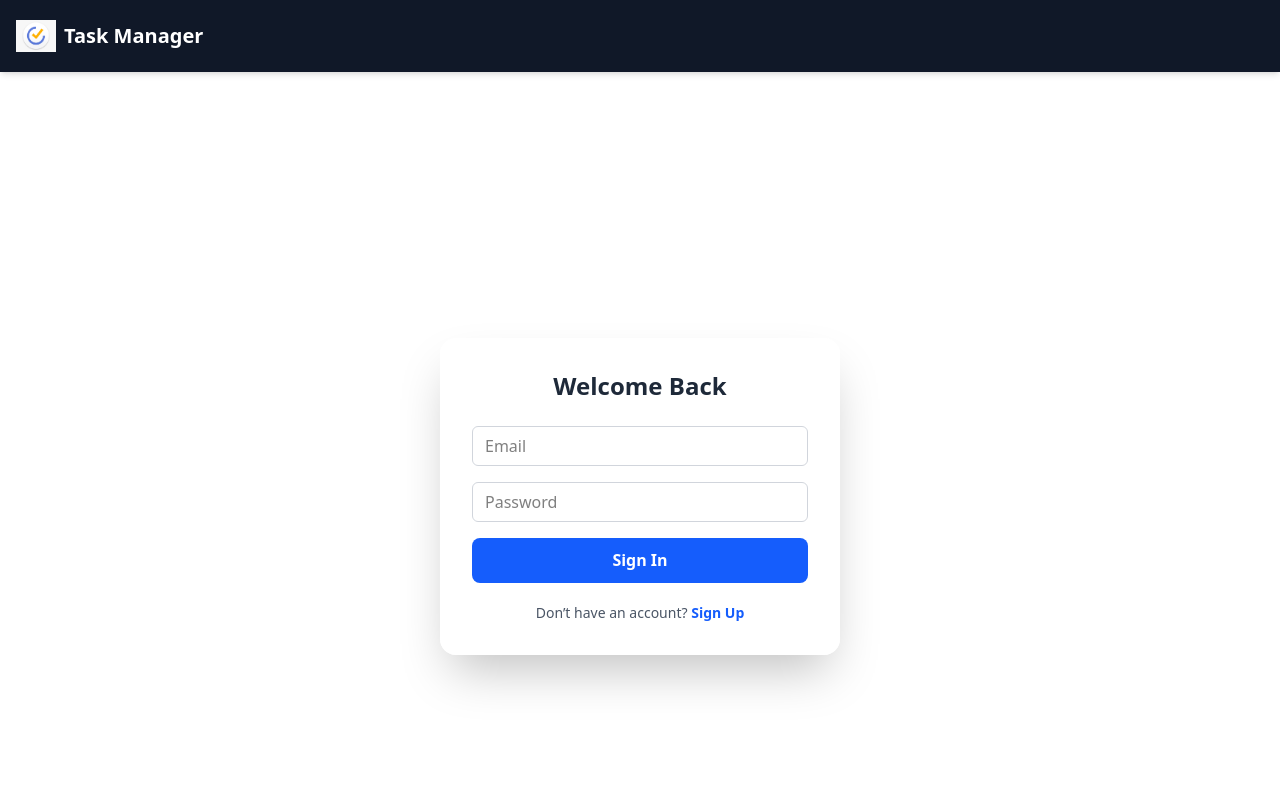
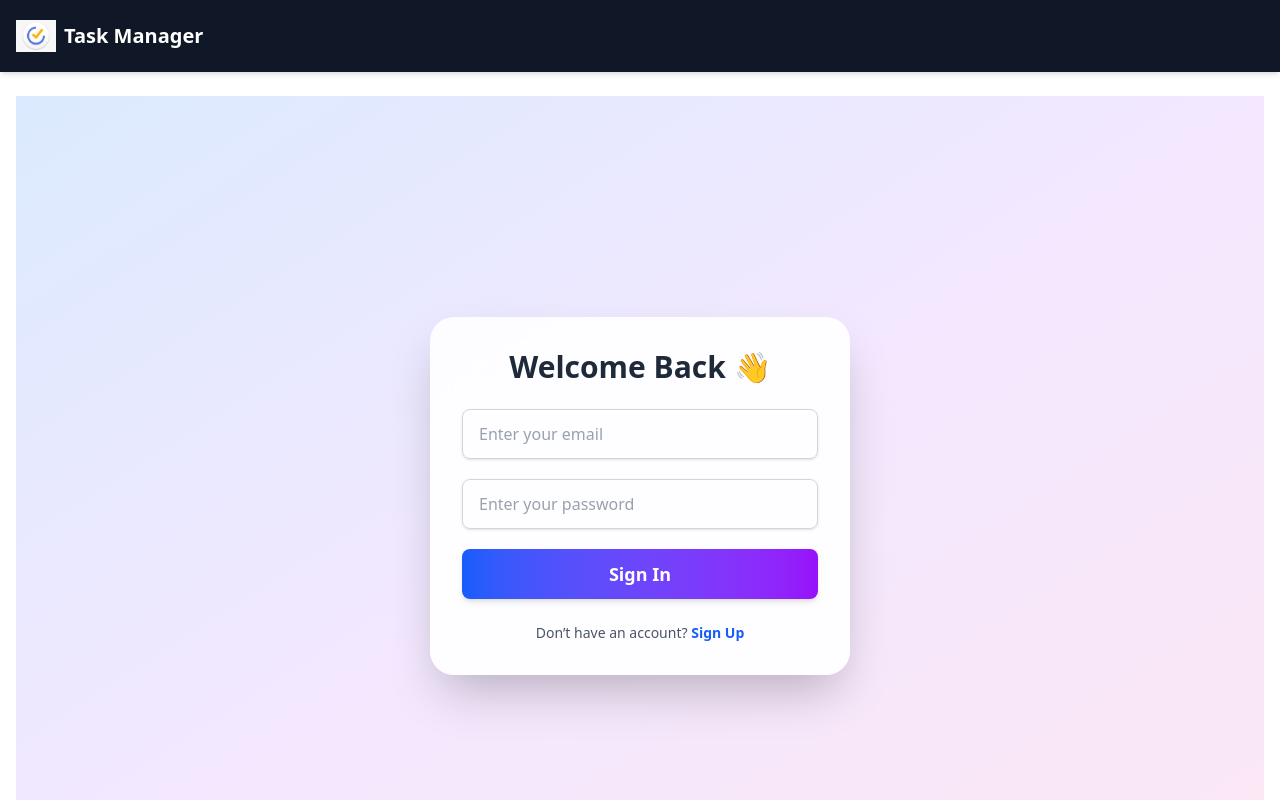
Before and after one commit to zumra2002/Task-Management-Project-Frontend, a React (Vite) app: page / in a window 1280 px wide. Shown: the top 800 px of the page. Built offline with nearby package versions, Linux system fonts and the light colour scheme.

Commit message:
update files

```diff
--- a/src/pages/Login.jsx
+++ b/src/pages/Login.jsx
@@ -29,31 +29,30 @@ function Login() {
       });
   };
 
-  // Redirect to the Register Page
   const handleSignUp = () => {
     navigate('/register');
   };
 
   return (
-    <div className="w-full h-screen flex items-center justify-center bg-picture">
-      <div className="w-[400px] bg-white/80 backdrop-blur-xl shadow-2xl rounded-2xl p-8">
-        <h2 className="text-2xl font-bold text-center text-gray-800 mb-6">
-          Welcome Back
+    <div className="w-full h-screen flex items-center justify-center bg-gradient-to-br from-blue-100 via-purple-100 to-pink-100">
+      <div className="w-[420px] bg-white/90 backdrop-blur-xl shadow-2xl rounded-3xl p-8">
+        <h2 className="text-3xl font-extrabold text-center text-gray-800 mb-6">
+          Welcome Back 👋
         </h2>
 
-        <form onSubmit={handleOnSubmit} className="flex flex-col space-y-4">
+        <form onSubmit={handleOnSubmit} className="flex flex-col space-y-5">
           <input
             type="email"
-            placeholder="Email"
-            className="w-full h-[40px] px-3 rounded-md border border-gray-300 focus:outline-none focus:ring-2 focus:ring-blue-500"
+            placeholder="Enter your email"
+            className="w-full h-[50px] px-4 rounded-lg border border-gray-300 focus:outline-none focus:ring-2 focus:ring-blue-500 shadow-sm text-gray-700 placeholder-gray-400"
             value={email}
             onChange={(e) => setEmail(e.target.value)}
           />
 
           <input
             type="password"
-            placeholder="Password"
-            className="w-full h-[40px] px-3 rounded-md border border-gray-300 focus:outline-none focus:ring-2 focus:ring-blue-500"
+            placeholder="Enter your password"
+            className="w-full h-[50px] px-4 rounded-lg border border-gray-300 focus:outline-none focus:ring-2 focus:ring-blue-500 shadow-sm text-gray-700 placeholder-gray-400"
             value={password}
             onChange={(e) => setPassword(e.target.value)}
           />
@@ -61,13 +60,13 @@ function Login() {
           {/* Sign In Button */}
           <button
             type="submit"
-            className="w-full h-[45px] bg-blue-600 text-white rounded-lg font-semibold hover:bg-blue-700 transition-all duration-300"
+            className="w-full h-[50px] bg-gradient-to-r from-blue-600 to-purple-600 text-white rounded-lg font-semibold text-lg shadow-md hover:opacity-90 active:scale-95 transition-all duration-200"
           >
             Sign In
           </button>
         </form>
 
-        <p className="text-sm text-gray-600 text-center mt-5">
+        <p className="text-sm text-gray-600 text-center mt-6">
           Don’t have an account?{' '}
           <span
             onClick={handleSignUp}
--- a/src/pages/UserRegister.jsx
+++ b/src/pages/UserRegister.jsx
@@ -29,7 +29,6 @@ const UserRegister = () => {
 
     const { firstname, lastname, email, password } = formData;
 
-    // Validation
     if (!firstname || !lastname || !email || !password) {
       setError('All fields are required.');
       toast.error('All fields are required.');
@@ -65,11 +64,6 @@ const UserRegister = () => {
       });
       navigate('/');
     } catch (err) {
-      console.error(
-        'Error:',
-        err.response ? err.response.data : err.message
-      );
-
       if (err.response) {
         setError(err.response.data.message || 'Error registering user.');
         toast.error(err.response.data.message || 'Error registering user.');
@@ -83,10 +77,10 @@ const UserRegister = () => {
   };
 
   return (
-    <div className="w-full h-screen flex items-center justify-center bg-picture">
-      <div className="w-[420px] bg-white/80 backdrop-blur-xl shadow-2xl rounded-2xl p-8">
-        <h2 className="text-2xl font-bold text-center text-gray-800 mb-6">
-          Create an Account
+    <div className="w-full h-screen flex items-center justify-center bg-gradient-to-br from-blue-100 via-purple-100 to-pink-100">
+      <div className="w-[420px] bg-white/90 backdrop-blur-xl shadow-2xl rounded-3xl p-8">
+        <h2 className="text-3xl font-extrabold text-center text-gray-800 mb-6">
+          Create an Account ✨
         </h2>
 
         {error && <p className="text-red-500 text-center mb-4">{error}</p>}
@@ -112,7 +106,7 @@ const UserRegister = () => {
               value={formData.firstname}
               onChange={handleChange}
               placeholder="Enter first name"
-              className="w-full h-[40px] px-3 rounded-md border border-gray-300 focus:outline-none focus:ring-2 focus:ring-blue-500"
+              className="w-full h-[50px] px-4 rounded-lg border border-gray-300 focus:outline-none focus:ring-2 focus:ring-blue-500 shadow-sm"
             />
           </div>
 
@@ -131,7 +125,7 @@ const UserRegister = () => {
               value={formData.lastname}
               onChange={handleChange}
               placeholder="Enter last name"
-              className="w-full h-[40px] px-3 rounded-md border border-gray-300 focus:outline-none focus:ring-2 focus:ring-blue-500"
+              className="w-full h-[50px] px-4 rounded-lg border border-gray-300 focus:outline-none focus:ring-2 focus:ring-blue-500 shadow-sm"
             />
           </div>
 
@@ -150,7 +144,7 @@ const UserRegister = () => {
               value={formData.email}
               onChange={handleChange}
               placeholder="Enter email"
-              className="w-full h-[40px] px-3 rounded-md border border-gray-300 focus:outline-none focus:ring-2 focus:ring-blue-500"
+              className="w-full h-[50px] px-4 rounded-lg border border-gray-300 focus:outline-none focus:ring-2 focus:ring-blue-500 shadow-sm"
             />
           </div>
 
@@ -169,14 +163,14 @@ const UserRegister = () => {
               value={formData.password}
               onChange={handleChange}
               placeholder="Enter password"
-              className="w-full h-[40px] px-3 rounded-md border border-gray-300 focus:outline-none focus:ring-2 focus:ring-blue-500"
+              className="w-full h-[50px] px-4 rounded-lg border border-gray-300 focus:outline-none focus:ring-2 focus:ring-blue-500 shadow-sm"
             />
           </div>
 
           {/* Submit Button */}
           <button
             type="submit"
-            className={`w-full h-[45px] bg-blue-600 text-white rounded-lg font-semibold hover:bg-blue-700 transition-all duration-300 ${
+            className={`w-full h-[50px] bg-gradient-to-r from-blue-600 to-purple-600 text-white rounded-lg font-semibold text-lg shadow-md hover:opacity-90 active:scale-95 transition-all duration-200 ${
               loading ? 'opacity-50 cursor-not-allowed' : ''
             }`}
             disabled={loading}
@@ -185,7 +179,7 @@ const UserRegister = () => {
           </button>
         </form>
 
-        <p className="text-sm text-gray-600 text-center mt-5">
+        <p className="text-sm text-gray-600 text-center mt-6">
           Already have an account?{' '}
           <span
             onClick={() => navigate('/')}
```
